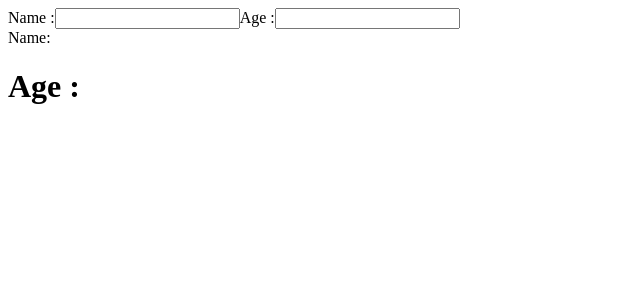
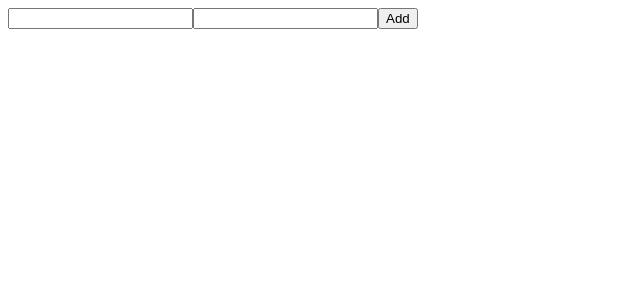
Before and after one commit to suraz404/ReactLearning, a React (Vite) app in the folder Learn/: page / in a window 1280 px wide. Shown: the top 300 px of the page, without its empty margins (0-640 px from the left). Built offline with nearby package versions, Linux system fonts and the light colour scheme.

Commit message:
feat: add ShoppingLists component for managing shopping items

```diff
--- a/Learn/src/App.jsx
+++ b/Learn/src/App.jsx
@@ -1,6 +1,8 @@
 // import UseState from "./components/UseState";
 
-import Profile from "./components/Profile";
+import ShoppingLists from "./components/ShoppingLists";
+
+// import Profile from "./components/Profile";
 
 // import LocalStorage from "./components/LocalStorage";
 // import TodoList from "./components/TodoList";
@@ -12,7 +14,8 @@ const App = () => {
       {/* <UseState /> */}
       {/* <LocalStorage /> */}
       {/* <TodoList /> */}
-      <Profile />
+      {/* <Profile /> */}
+      <ShoppingLists />
     </div>
   );
 };
--- /dev/null
+++ b/Learn/src/components/ShoppingLists.jsx
@@ -0,0 +1,48 @@
+import { useState } from "react";
+
+const ShoppingLists = () => {
+  const [items, setItems] = useState([]);
+  const [product, setProduct] = useState("");
+  const [quantity, setQuantity] = useState("");
+
+  const handleSubmit =(e)=>{
+    e.preventDefault()
+    if(!product|| !quantity)return;
+
+    const newItems ={
+        "product" : product,
+        "quantity":parseInt(quantity)
+    }
+    setItems((prev)=>[
+        ...prev, newItems
+    ])
+  }
+  return (
+    <div>
+      <form onSubmit={handleSubmit}>
+        <input
+          type="text"
+          name="product"
+          value={product}
+          onChange={(e) => setProduct(e.target.value)}
+        />
+        <input
+          type="text"
+          name="product"
+          value={quantity}
+          onChange={(e) => setQuantity(e.target.value)}
+        />
+        <button type="submit"> Add </button>
+      </form>
+      <ul>
+        {items.map((prod, index) => (
+          <li key={index}>
+            {prod.product} - Quantity - {prod.quantity}
+          </li>
+        ))}
+      </ul>
+    </div>
+  );
+};
+
+export default ShoppingLists;
```
